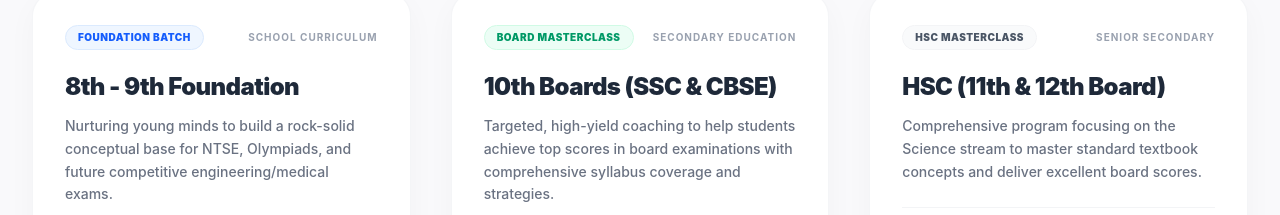
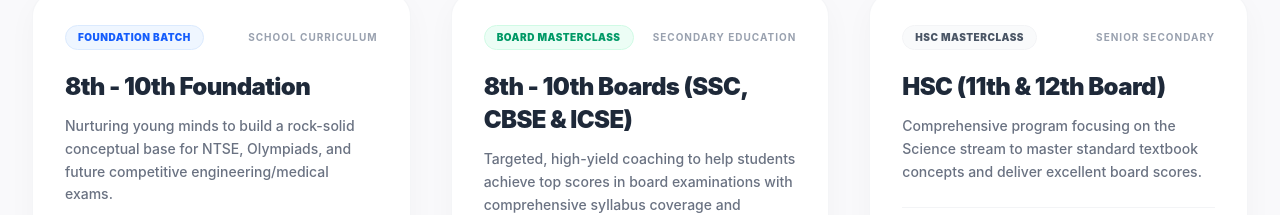
Before and after one commit to hitman-2001/manch-lms, a Vue app: page /courses in a window 1280 px wide. Shown: the part 360-575 px from the top of the page. Built offline with nearby package versions, Linux system fonts and the light colour scheme; no server answers.

Commit message:
courses card fix

```diff
--- a/src/pages/Courses.vue
+++ b/src/pages/Courses.vue
@@ -38,7 +38,7 @@
     return {
       courses: [
         {
-          title: "8th - 9th Foundation",
+          title: "8th - 10th Foundation",
           tag: "Foundation Batch",
           category: "School Curriculum",
           description: "Nurturing young minds to build a rock-solid conceptual base for NTSE, Olympiads, and future competitive engineering/medical exams.",
@@ -50,7 +50,7 @@
           ],
         },
         {
-          title: "10th Boards (SSC & CBSE)",
+          title: "8th - 10th Boards (SSC, CBSE & ICSE)",
           tag: "Board Masterclass",
           category: "Secondary Education",
           description: "Targeted, high-yield coaching to help students achieve top scores in board examinations with comprehensive syllabus coverage and strategies.",
```
